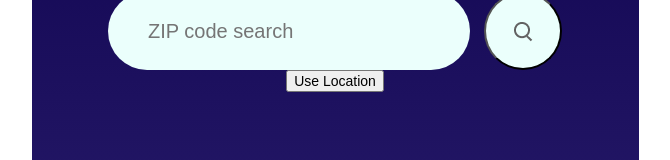
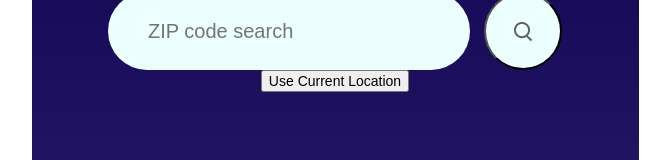
Before and after one commit to Jemster07/weather-app, a React (Create React App) app: page / in a window 1280 px wide. Shown: the part 171-331 px from the top of the page, without its empty margins (305-975 px from the left). Built offline with nearby package versions, Linux system fonts and the light colour scheme; no server answers.

Commit message:
Added logic to prevent auto-loading weather interface if the user has not allowed location services

```diff
--- a/src/components/WeatherApp/WeatherApp.jsx
+++ b/src/components/WeatherApp/WeatherApp.jsx
@@ -18,9 +18,9 @@ const WeatherApp = () => {
     const [wind, setWind] = useState();
     const [temp, setTemp] = useState();
     const [location, setLocation] = useState();
-    const [searchQuery, setSearchQuery] = useState();
+    const [searchQuery, setSearchQuery] = useState("");
     const [initialVisit, setInitialVisit] = useState(true);
-    const [permission, setPermission] = useState();
+    const [permission, setPermission] = useState(false);
 
     useEffect(() => {
         navigator.geolocation.getCurrentPosition(function (position) {
@@ -28,6 +28,8 @@ const WeatherApp = () => {
             setLongitude(position.coords.longitude);
         });
 
+        navigator.permissions.query({ name: 'geolocation' }).then((result) => {
+            if (result.state === 'granted') {
                 if (latitude !== undefined && latitude !== null && longitude !== undefined && longitude !== null) {
                     const getLocalWeather = async () => {
                         let url = `${process.env.REACT_APP_API_URL}/weather?lat=${latitude}&lon=${longitude}&units=Imperial&appid=${process.env.REACT_APP_API_KEY}`;
@@ -39,7 +41,13 @@ const WeatherApp = () => {
                         setLocation(data.name);
                     }
                     getLocalWeather();
+
+                    console.log("status is granted");
+                    setPermission(true);
                 }
+            }
+        });
+
     }, [latitude, longitude]);
 
     function handleSubmit(event) {
@@ -47,22 +55,19 @@ const WeatherApp = () => {
         search();
     };
 
-    function checkNavPermissions() {
-        navigator.permissions.query({ name: 'geolocation' }).then((result) => {
-            if (result.state === 'granted') {
-
-            } else if (result.state === 'prompt') {
-
-            } else if (result.state === 'denied') {
-
+    function permissionCheck() {
+        if (permission === true) {
+            setInitialVisit(false);
+        } else {
+            console.log("button clicked and location permission not granted");
         }
-            result.addEventListener('change', () => {
-
-            });
-        });
     };
 
     const search = async () => {
+        if (initialVisit === true) {
+            setInitialVisit(false);
+        }
+
         if (searchQuery === undefined || searchQuery === "") {
             return 0;
         } else {
@@ -117,10 +122,11 @@ const WeatherApp = () => {
                         </form>
                     </div>
 
-                    <button>Use Location</button>
+                    <button onClick={permissionCheck}>Use Current Location</button>
                 </div>
 
             :
+
                 <div className="container">
                     <div className="weather-image">
                         <img src={weatherIcon} alt="" />
```
Lines whose indentation alone changed are shown as unchanged.
